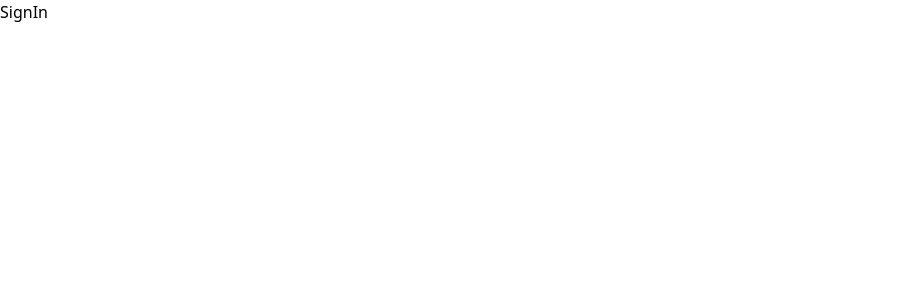
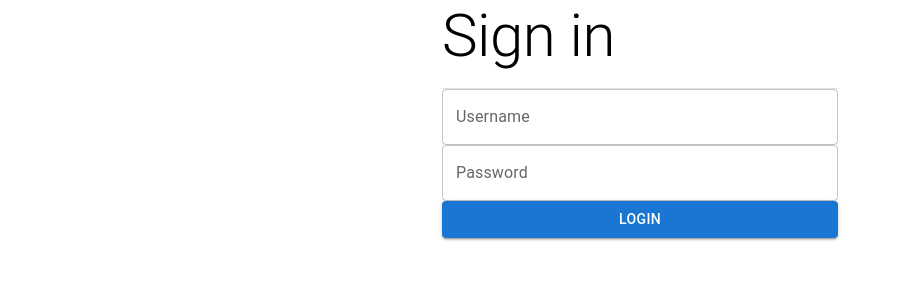
Before and after one commit to iwindd/LINE-BOT, a React (Vite) app in the folder Frontend/: page /signin in a window 1280 px wide. Shown: the top 300 px of the page, without its empty margins (0-901 px from the left). Built offline with nearby package versions, Linux system fonts and the light colour scheme.

Commit message:
sign in page

```diff
--- a/Frontend/package.json
+++ b/Frontend/package.json
@@ -13,8 +13,12 @@
     "@emotion/react": "^11.11.1",
     "@emotion/styled": "^11.11.0",
     "@mui/material": "^5.14.7",
+    "@types/i18next": "^13.0.0",
+    "@types/react-i18next": "^8.1.0",
+    "i18next": "^23.4.6",
     "react": "^18.2.0",
     "react-dom": "^18.2.0",
+    "react-i18next": "^13.2.1",
     "react-router-dom": "^6.15.0"
   },
   "devDependencies": {
--- /dev/null
+++ b/Frontend/src/i18n.ts
@@ -0,0 +1,21 @@
+import i18n from 'i18next';
+import { initReactI18next } from 'react-i18next';
+
+import thTrans from './locales/th.json';
+import enTrans from './locales/en.json';
+
+const resources = {
+    th: { translation: thTrans },
+    en: { translation: enTrans },
+};
+
+i18n.use(initReactI18next).init({
+    resources,
+    lng: 'en',
+    fallbackLng: 'en',
+    interpolation: {
+        escapeValue: false,
+    },
+});
+
+export default i18n;
--- /dev/null
+++ b/Frontend/src/locales/en.json
@@ -0,0 +1,6 @@
+{
+    "field.username": "Username",
+    "field.password": "Password",
+    "auth.signin.header": "Sign in",
+    "auth.signin.button.login": "Login"
+}
--- /dev/null
+++ b/Frontend/src/locales/th.json
@@ -0,0 +1,6 @@
+{
+    "field.username": "Username",
+    "field.password": "Password",
+    "auth.signin.header": "Sign in",
+    "auth.signin.button.login": "Login"
+}
--- a/Frontend/src/main.tsx
+++ b/Frontend/src/main.tsx
@@ -5,13 +5,18 @@ import SignIn from './pages/auth/signin';
 import Dashboard from './pages/dashboard';
 import './index.css';
 
+import { I18nextProvider } from 'react-i18next';
+import i18n from './i18n';
+
 ReactDOM.createRoot(document.getElementById('root')!).render(
     <React.StrictMode>
+        <I18nextProvider i18n={i18n}>
             <BrowserRouter>
                 <Routes>
                     <Route path='/' element={<Dashboard />}></Route>
                     <Route path='/signin' element={<SignIn />}></Route>
                 </Routes>
             </BrowserRouter>
+        </I18nextProvider>
     </React.StrictMode>,
 )
--- a/Frontend/src/pages/auth/signin.tsx
+++ b/Frontend/src/pages/auth/signin.tsx
@@ -1,8 +1,30 @@
 import React from 'react'
+import { FormControl, TextField, Button, Container, Typography, Divider } from '@mui/material';
+import { useTranslation } from 'react-i18next';
 
 function SignIn() {
+    const { t } = useTranslation();
+
     return (
-        <div>SignIn</div>
+        <Container maxWidth="xs" className="mx-auto mt-10">
+            <FormControl className='space-y-4' fullWidth>
+                <header>
+                    <Typography
+                        variant='h2'
+                        className='text-center'
+                        marginBottom={2}
+                    >
+                        {t('auth.signin.header')}
+                    </Typography>
+                    <Divider></Divider>
+                </header>
+                <TextField label="Username" variant="outlined" fullWidth />
+                <TextField label="Password" type="password" variant="outlined" fullWidth />
+                <Button variant="contained" color="primary" fullWidth>
+                    Login
+                </Button>
+            </FormControl>
+        </Container>
     )
 }
 
```
Also changed, not shown: 1 other file (tests, documents, lock files or other folders). Lines whose indentation alone changed are shown as unchanged.
